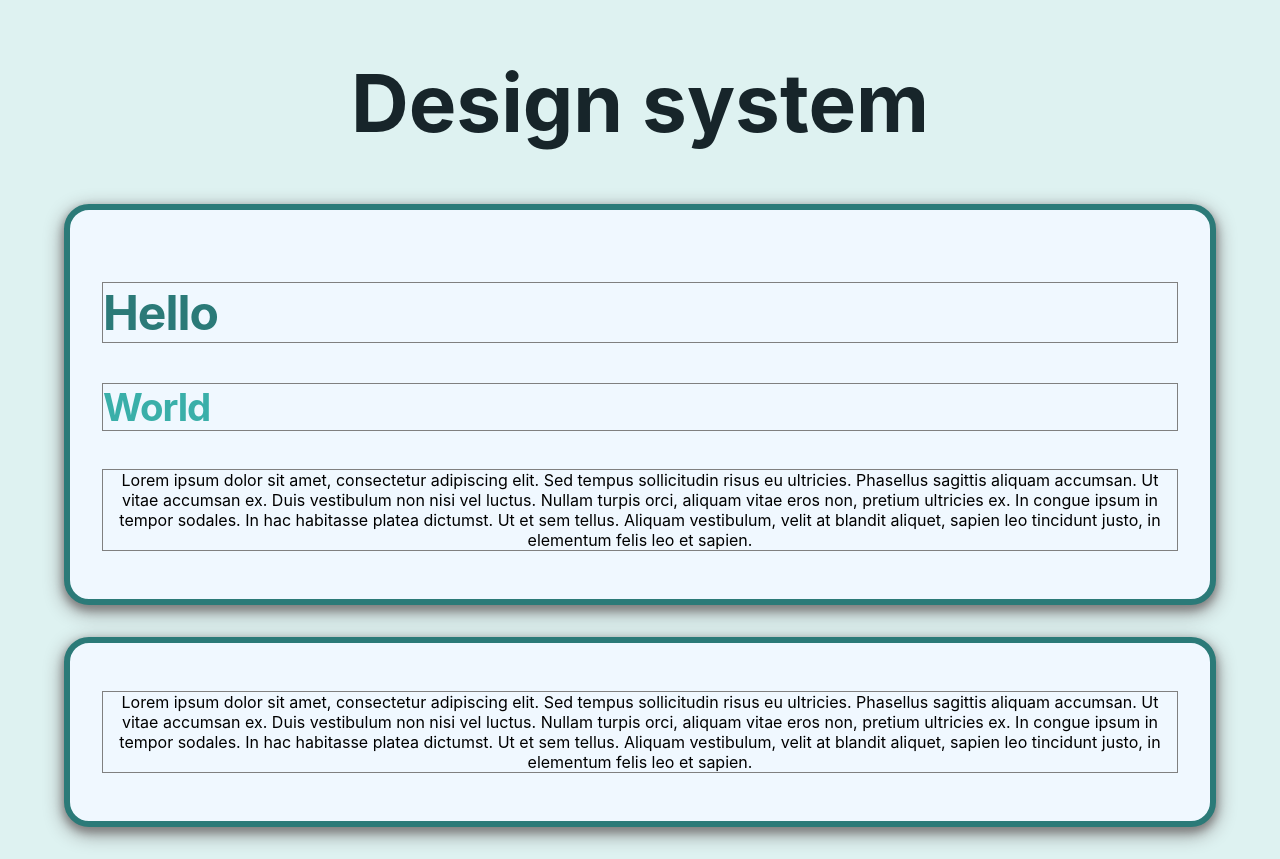
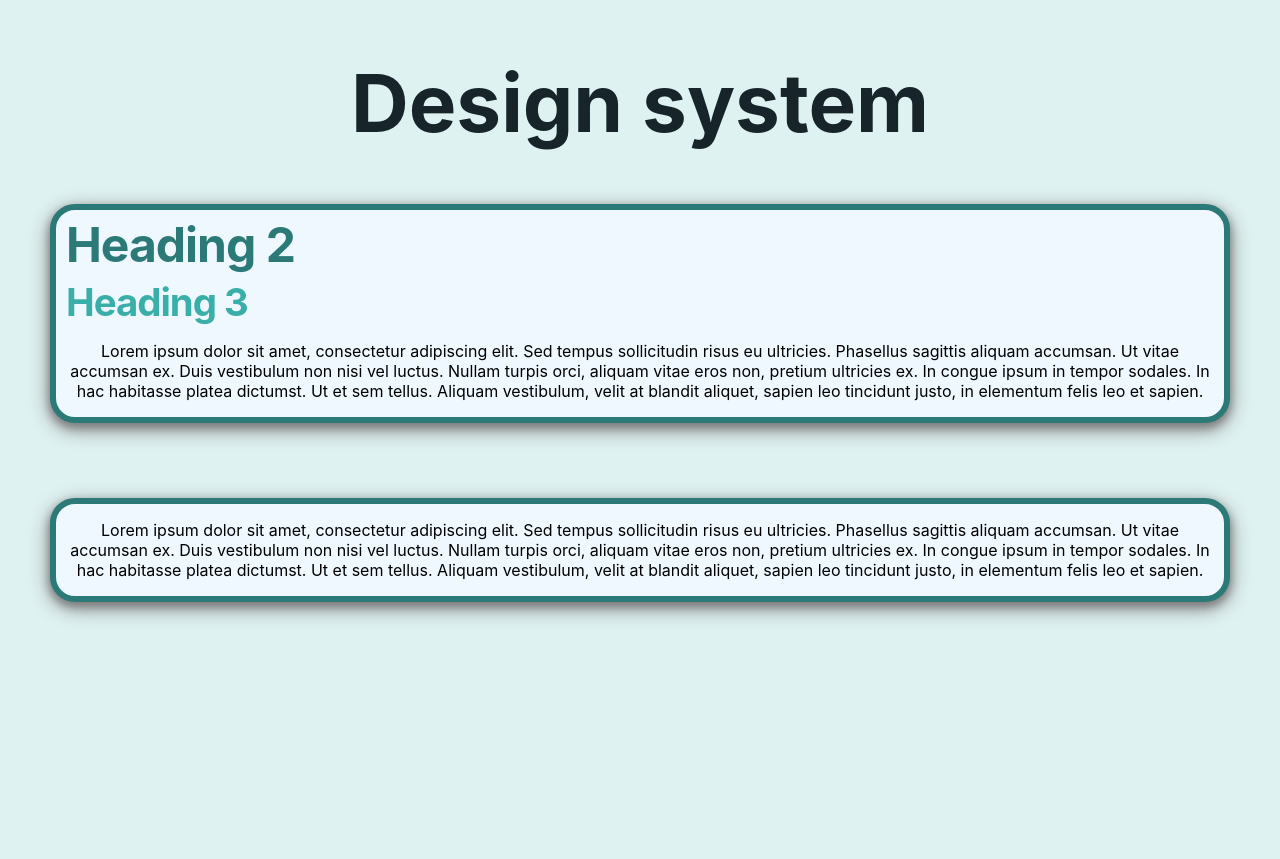
Before and after one commit to DanielleIdehen/d-s-1, a React (Create React App) app: page / in a window 1280 px wide. After the commit the page ends 800 px from the top, so only its background shows below. Built offline with nearby package versions, Linux system fonts and the light colour scheme.

Commit message:
'Margin collapse' was causing gaps between heading this has been removed now

```diff
--- a/src/components/PageTitle.js
+++ b/src/components/PageTitle.js
@@ -13,8 +13,8 @@ class PageTitle extends Component {
       <div>
         <h1>{this.state.text}</h1>
           <div className="simple-box">
-            <h2>Hello</h2>
-            <h3>World</h3>
+            <h2>Heading 2</h2>
+            <h3>Heading 3</h3>
             <p>Lorem ipsum dolor sit amet, consectetur adipiscing elit. Sed tempus sollicitudin risus eu ultricies. Phasellus sagittis aliquam accumsan. Ut vitae accumsan ex. Duis vestibulum non nisi vel luctus. Nullam turpis orci, aliquam vitae eros non, pretium ultricies ex. In congue ipsum in tempor sodales. In hac habitasse platea dictumst. Ut et sem tellus. Aliquam vestibulum, velit at blandit aliquet, sapien leo tincidunt justo, in elementum felis leo et sapien.</p>
           </div>
           <div className="simple-box">
--- a/src/css/App.css
+++ b/src/css/App.css
@@ -17,7 +17,8 @@ h2 {
   font-size: 3em;
   text-align: left;
   letter-spacing: -1px;
-  border: 1px solid gray;
+  margin-top: 5px;
+  margin-bottom: 5px;
 }
 
 h3 {
@@ -25,13 +26,13 @@ h3 {
   font-size: 2.4em;
   text-align: left;
   letter-spacing: -1px;
-  border: 1px solid gray;
+  margin-top: 5px;
+  margin-bottom: 5px;
 }
 
 p {
   color: black;
   font-size: 1em;
-  border: 1px solid gray;
 }
 
 .simple-box {
@@ -40,7 +41,7 @@ p {
   border-style: solid;
   border-width: 0.4em;
   border-radius: 25px;
-  padding: 2em;
-  margin: 2rem 4rem 2rem 4rem;
+  padding: 0px 10px 0px 10px;
+  margin: 25px 50px 75px 50px;
   box-shadow: 0 4px 8px 0 #808080, 0 6px 20px 0 #808080;
 }
```
